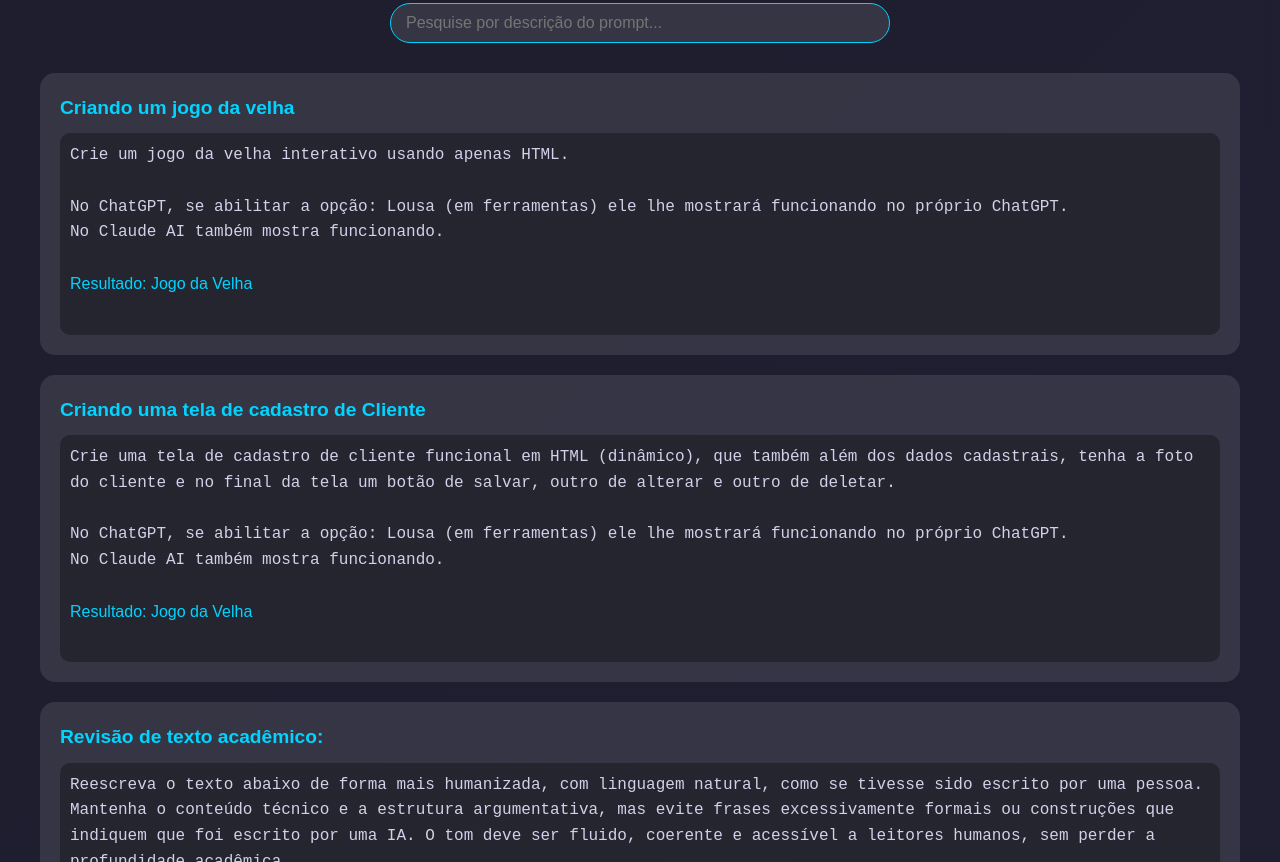
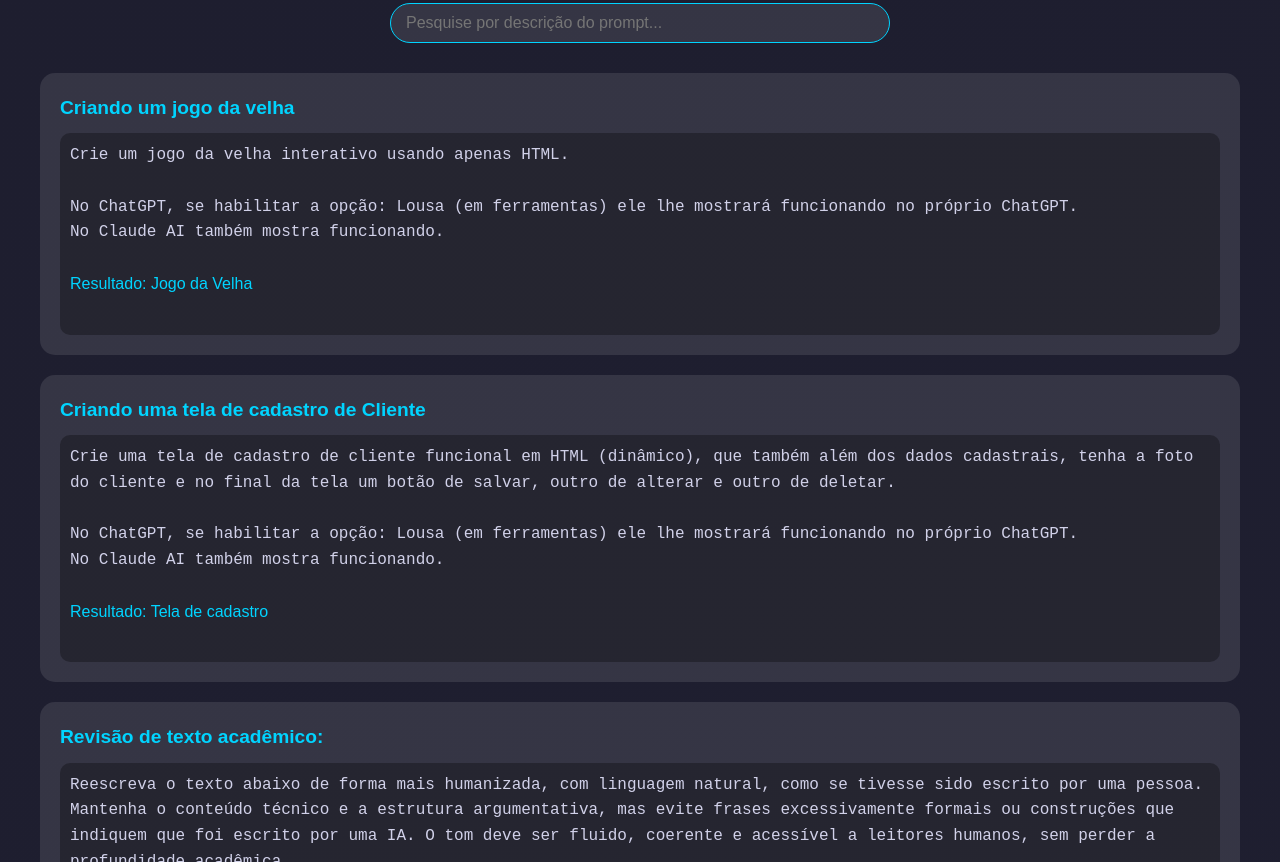
Before and after one commit to aasouzaconsult/engenharia_prompt, a plain HTML site: page prompt-examples.html in a window 1280 px wide. Shown: the part 319-1181 px from the top of the page. Drawn offline with Linux system fonts and the light colour scheme; no server answers.

Commit message:
prompt-examples.html

```diff
--- a/prompt-examples.html
+++ b/prompt-examples.html
@@ -205,7 +205,7 @@
                 <strong>Criando um jogo da velha</strong>
                 <span>Crie um jogo da velha interativo usando apenas HTML.
 
-No ChatGPT, se abilitar a opção: Lousa (em ferramentas) ele lhe mostrará funcionando no próprio ChatGPT.
+No ChatGPT, se habilitar a opção: Lousa (em ferramentas) ele lhe mostrará funcionando no próprio ChatGPT.
 No Claude AI também mostra funcionando.
 
 <a href="jogo_da_velha_interativo.html">Resultado: Jogo da Velha</a>
@@ -215,10 +215,10 @@ No Claude AI também mostra funcionando.
                 <strong>Criando uma tela de cadastro de Cliente</strong>
                 <span>Crie uma tela de cadastro de cliente funcional em HTML (dinâmico), que também além dos dados cadastrais, tenha a foto do cliente e no final da tela um botão de salvar, outro de alterar e outro de deletar.
 
-No ChatGPT, se abilitar a opção: Lousa (em ferramentas) ele lhe mostrará funcionando no próprio ChatGPT.
+No ChatGPT, se habilitar a opção: Lousa (em ferramentas) ele lhe mostrará funcionando no próprio ChatGPT.
 No Claude AI também mostra funcionando.
 
-<a href="cadastro_cliente.html">Resultado: Jogo da Velha</a>
+<a href="cadastro_cliente.html">Resultado: Tela de cadastro</a>
                 </span>
             </div>
             <div class="prompt-item">
```
